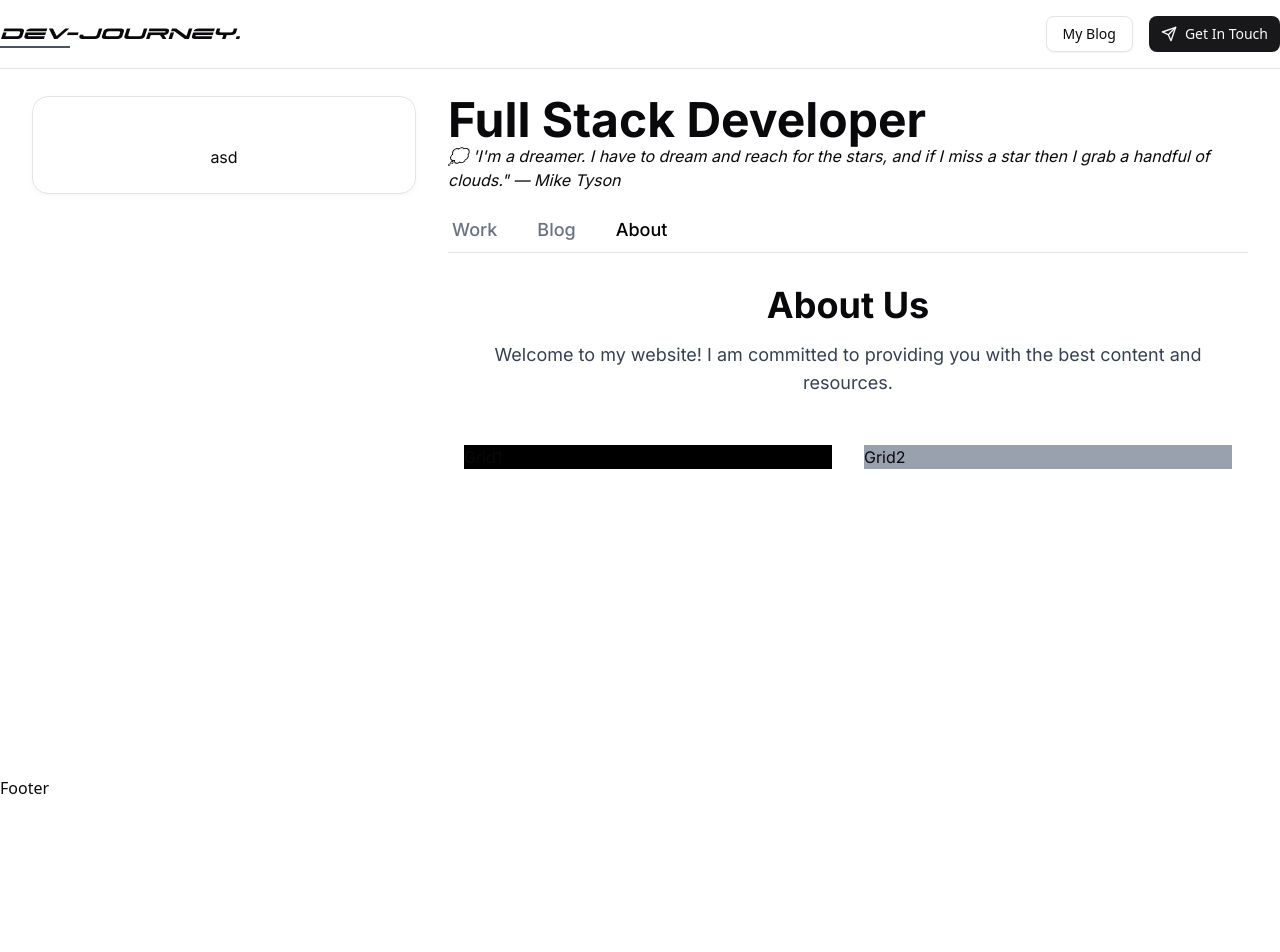
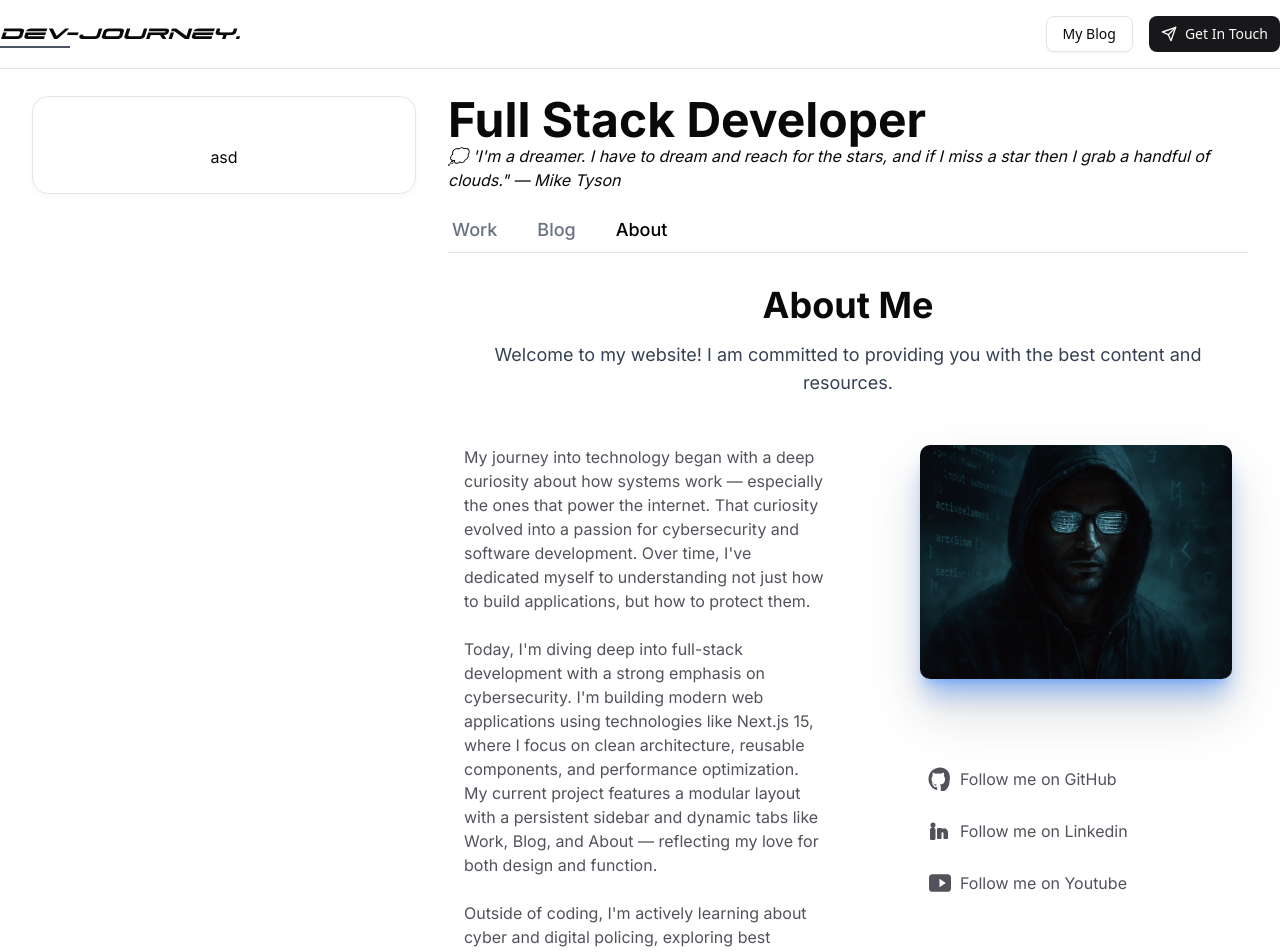
Before and after one commit to toygma/next-blog, a Next.js app: page /about in a window 1280 px wide. Shown: the top 952 px of the page. Before the commit the page ends 800 px from the top, so only its background shows below. Built offline with nearby package versions, Linux system fonts and the light colour scheme.

Commit message:
feat:about page add

```diff
--- a/src/components/pages/about/AboutPage.tsx
+++ b/src/components/pages/about/AboutPage.tsx
@@ -1,19 +1,81 @@
 "use client";
+
+import { GithubSvg, LinkedinSvg, YoutubeSvg } from "@/lib/svg";
+import Image from "next/image";
+import Link from "next/link";
+
 const AboutPage = () => {
   return (
     <div className="mt-8">
       <div>
-        <h1 className="text-4xl font-bold text-center mb-4">About Us</h1>
+        <h1 className="text-4xl font-bold text-center mb-4">About Me</h1>
         <p className="text-lg text-gray-700 text-center mb-8">
-          Welcome to my website! I am committed to providing you with the best content and resources.
+          Welcome to my website! I am committed to providing you with the best
+          content and resources.
         </p>
       </div>
-      <div className="grid grid-cols-1 md:grid-cols-2 gap-8 mx-auto max-w-screen-xl px-4 py-4">
-        <div className="bg-black">
-          Grid1
+      <div className="grid grid-cols-1 md:grid-cols-2 gap-12 mx-auto max-w-screen-xl px-4 py-4">
+        <div>
+          <p className="text-[16px]  text-[#52525b] ">
+            My journey into technology began with a deep curiosity about how
+            systems work — especially the ones that power the internet. That
+            curiosity evolved into a passion for cybersecurity and software
+            development. Over time, I&apos;ve dedicated myself to understanding
+            not just how to build applications, but how to protect them.
+          </p>
+          <br />
+
+          <p className="text-[16px]  text-[#52525b] ">
+            Today, I&apos;m diving deep into full-stack development with a
+            strong emphasis on cybersecurity. I&apos;m building modern web
+            applications using technologies like Next.js 15, where I focus on
+            clean architecture, reusable components, and performance
+            optimization. My current project features a modular layout with a
+            persistent sidebar and dynamic tabs like Work, Blog, and About —
+            reflecting my love for both design and function.
+          </p>
+          <br />
+
+          <p className="text-[16px]  text-[#52525b] ">
+            Outside of coding, I&apos;m actively learning about cyber and
+            digital policing, exploring best practices in secure coding, and
+            expanding my knowledge in cloud infrastructure and application
+            security. I believe in continuous growth and contributing to a
+            safer, smarter digital world.
+          </p>
+          <br />
         </div>
-        <div className="bg-gray-400">
-          Grid2
+        <div className="md:ml-12">
+          <div className="md:aspect-[12/9] w-full relative">
+            <Image
+              alt="About Image"
+              src="/images/about.png"
+              width={500}
+              height={500}
+              className="object-cover w-full h-full rounded-lg shadow-xl drop-shadow-2xl shadow-blue-500/40"
+            />
+          </div>
+          <div className="mt-20 flex flex-col gap-3">
+            <p className="flex items-center gap-2 text-[16px]  text-[#52525b] hover:bg-background  cursor-pointer p-2 rounded-md  group hover:bg-clip-text hover:bg-gradient-to-r hover:from-indigo-600 hover:to-purple-600 transition-all duration-500">
+              <GithubSvg />
+              <Link href={"https://github.com/utkbkts"} target="_blank" className="group-hover:text-transparent">
+                {" "}
+                Follow me on GitHub
+              </Link>
+            </p>
+            <p className="flex items-center gap-2 text-[16px]  text-[#52525b] hover:bg-background  cursor-pointer p-2 rounded-md  group hover:bg-clip-text hover:bg-gradient-to-r hover:from-indigo-600 hover:to-purple-600 transition-all duration-500">
+              <LinkedinSvg />
+              <Link href={"https://www.linkedin.com/in/utku-bektasoglu/"} target="_blank" className="group-hover:text-transparent">
+                Follow me on Linkedin
+              </Link>
+            </p>
+            <p className="flex items-center gap-2 text-[16px]  text-[#52525b] hover:bg-background  cursor-pointer p-2 rounded-md  group hover:bg-clip-text hover:bg-gradient-to-r hover:from-indigo-600 hover:to-purple-600 transition-all duration-500">
+              <YoutubeSvg />
+              <Link href={"https://www.youtube.com/@DevJourneyYT"} target="_blank" className="group-hover:text-transparent">
+                Follow me on Youtube
+              </Link>
+            </p>
+          </div>
         </div>
       </div>
     </div>
--- a/src/components/title/Title.tsx
+++ b/src/components/title/Title.tsx
@@ -32,7 +32,7 @@ const Title = () => {
   }, [pathname]);
   return (
     <nav className="flex flex-col gap-4 mt-16">
-      <div>
+      <div className="md:text-start text-center">
         <motion.h1
           initial={{ opacity: 0, y: 20 }}
           animate={{ opacity: 1, y: 0 }}
--- a/src/lib/svg.tsx
+++ b/src/lib/svg.tsx
@@ -44,3 +44,21 @@ export const LikedSvg = () => (
     />
   </svg>
 );
+
+export const GithubSvg = () => (
+  <svg width="24" height="24" fill="currentColor" viewBox="0 0 24 24">
+    <path d="M12 .5C5.65.5.5 5.65.5 12c0 5.1 3.3 9.4 7.9 10.9.6.1.8-.2.8-.6v-2.1c-3.2.7-3.9-1.6-3.9-1.6-.5-1.3-1.2-1.7-1.2-1.7-1-.7.1-.7.1-.7 1.1.1 1.6 1.1 1.6 1.1 1 .1.6 1.4 2.1 1.8.3-.7.6-1.2 1-1.5-2.6-.3-5.3-1.3-5.3-5.7 0-1.2.4-2.2 1.1-3-.1-.3-.5-1.6.1-3.2 0 0 .9-.3 2.9 1.1a10 10 0 0 1 5.2 0c2-1.4 2.9-1.1 2.9-1.1.6 1.6.2 2.9.1 3.2.7.8 1.1 1.8 1.1 3 0 4.4-2.7 5.4-5.3 5.7.6.5 1.1 1.4 1.1 2.8v4.1c0 .4.2.7.8.6a10.5 10.5 0 0 0 7.9-10.9C23.5 5.65 18.35.5 12 .5z" />
+  </svg>
+);
+
+export const LinkedinSvg = () => (
+  <svg width="24" height="24" fill="currentColor" viewBox="0 0 24 24">
+    <path d="M4.98 3.5a2.5 2.5 0 1 1 0 5 2.5 2.5 0 0 1 0-5zm.02 4.75h-.03C3.22 8.25 2 9.47 2 11v8.5c0 .82.68 1.5 1.5 1.5H6c.83 0 1.5-.68 1.5-1.5V11c0-1.53-1.22-2.75-2.5-2.75zM10 9c-.55 0-1 .45-1 1v9c0 .55.45 1 1 1h2.5c.55 0 1-.45 1-1v-4.5c0-1.7 2-1.84 2 0V19c0 .55.45 1 1 1H19c.55 0 1-.45 1-1v-5.5c0-3.07-3.13-5.23-6-3.56V10c0-.55-.45-1-1-1H10z" />
+  </svg>
+);
+
+export const YoutubeSvg = () => (
+  <svg width="24" height="24" fill="currentColor" viewBox="0 0 24 24">
+    <path d="M19.6 3.2H4.4C2.4 3.2 1 4.6 1 6.6v10.8c0 2 1.4 3.4 3.4 3.4h15.2c2 0 3.4-1.4 3.4-3.4V6.6c0-2-1.4-3.4-3.4-3.4zm-8.1 13V7.8l6.3 4.2-6.3 4.2z" />
+  </svg>
+);
```
Also changed, not shown: public/images/about.png (added).
